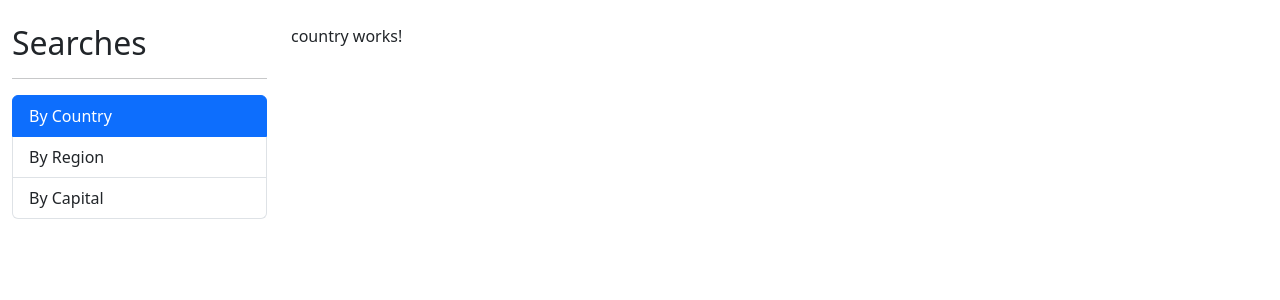
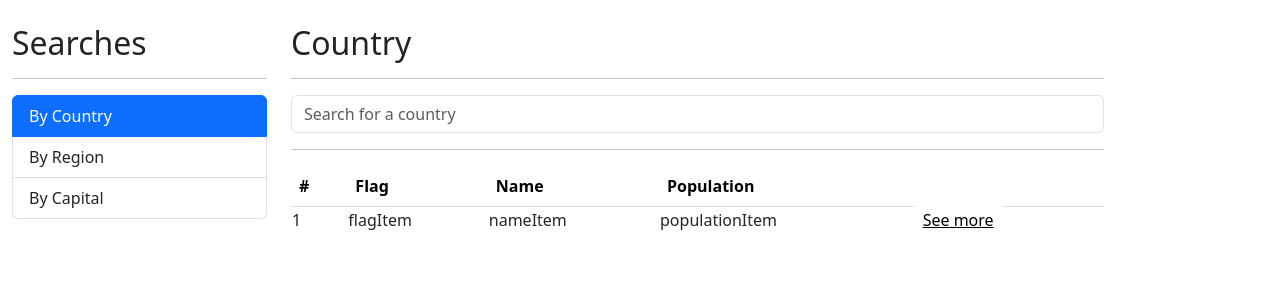
Before and after one commit to JuanFlorez1326/Countries-App, an Angular app: page / in a window 1280 px wide. Shown: the top 300 px of the page. Built offline with nearby package versions, Linux system fonts and the light colour scheme.

Commit message:
Added interface for Countries

```diff
--- a/src/app/app.module.ts
+++ b/src/app/app.module.ts
@@ -1,5 +1,6 @@
 import { NgModule } from '@angular/core';
 import { BrowserModule } from '@angular/platform-browser';
+import { HttpClientModule } from '@angular/common/http';
 
 import { AppComponent } from './app.component';
 import { CountriesModule } from './countries/countries.module';
@@ -12,6 +13,7 @@ import { AppRoutingModule } from './app-routing.module';
   ],
   imports: [
     BrowserModule,
+    HttpClientModule,
     AppRoutingModule,
     CountriesModule,
     SharedModule
--- a/src/app/countries/countries.module.ts
+++ b/src/app/countries/countries.module.ts
@@ -1,10 +1,11 @@
 import { NgModule } from '@angular/core';
 import { CommonModule } from '@angular/common';
+import { FormsModule } from '@angular/forms';
+
 import { CapitalComponent } from './pages/capital/capital.component';
 import { CountryComponent } from './pages/country/country.component';
 import { RegionComponent } from './pages/region/region.component';
 import { SeeCountryComponent } from './pages/see-country/see-country.component';
-
 
 
 @NgModule({
@@ -15,7 +16,8 @@ import { SeeCountryComponent } from './pages/see-country/see-country.component';
     SeeCountryComponent
   ],
   imports: [
-    CommonModule
+    CommonModule,
+    FormsModule
   ],
   exports: [
     CapitalComponent,
--- a/src/app/countries/pages/country/country.component.html
+++ b/src/app/countries/pages/country/country.component.html
@@ -1 +1,48 @@
-<p>country works!</p>
+<h2>Country</h2>
+<hr>
+
+<div class="row">
+    <div class="col">
+        <form (ngSubmit)="search()" autocomplete="off">
+            <input
+                type="text"
+                name="term"
+                class="form-control"
+                placeholder="Search for a country"
+                [(ngModel)]="term"
+            />
+        </form>
+    </div>
+</div>
+
+<hr>
+
+<div
+    *ngIf="error"
+    class="alert alert-danger"
+>
+    Nothing was found for the term " {{ term }} ".
+</div>
+
+<div *ngIf="!error" class="row">
+    <div class="col">
+        <table class="table table-hover">
+            <thead>
+                <tr>
+                    <th> # </th>
+                    <th> Flag </th>
+                    <th> Name </th>
+                    <th> Population </th>
+                    <th>  </th>
+                </tr>
+            </thead>
+            <tbody>
+                <td> 1 </td>
+                <td> flagItem </td>
+                <td> nameItem </td>
+                <td> populationItem </td>
+                <td> <a href="/country/nameItem"> See more </a> </td>
+            </tbody>
+        </table>
+    </div>
+</div>
--- a/src/app/countries/pages/country/country.component.ts
+++ b/src/app/countries/pages/country/country.component.ts
@@ -1,4 +1,5 @@
 import { Component } from '@angular/core';
+import { CountryService } from '../../services/country.service';
 
 @Component({
   selector: 'app-country',
@@ -6,4 +7,24 @@ import { Component } from '@angular/core';
 })
 export class CountryComponent {
 
+  constructor(
+    private readonly countryService: CountryService
+  ) { }
+
+  term: string = '';
+  error: boolean = false;
+
+  search() {
+    this.error = false;
+    this.countryService.searchCountry( this.term )
+      .subscribe(
+        (res) => {
+          console.log(res);
+        },
+        (err) => {
+          this.error = true;
+          console.log(err);
+        }
+      );
+  }
 }
--- /dev/null
+++ b/src/app/countries/services/country.service.ts
@@ -0,0 +1,21 @@
+import { HttpClient } from '@angular/common/http';
+import { Injectable } from '@angular/core';
+import { catchError, Observable, of } from 'rxjs';
+import { Country } from '../interfaces/country.interface';
+
+@Injectable({
+  providedIn: 'root'
+})
+export class CountryService {
+
+  constructor(
+    private readonly http: HttpClient
+  ) { }
+
+  private apiUrl: string = 'https://restcountries.com/v3.1/'
+
+  searchCountry( term: string ): Observable<Country[]> {
+    const url = `${this.apiUrl}/name/${term}`;
+    return this.http.get<Country[]>(url)
+  }
+}
```
Also changed, not shown: src/app/countries/interfaces/country.interface.ts (added, +106 -0 lines).
